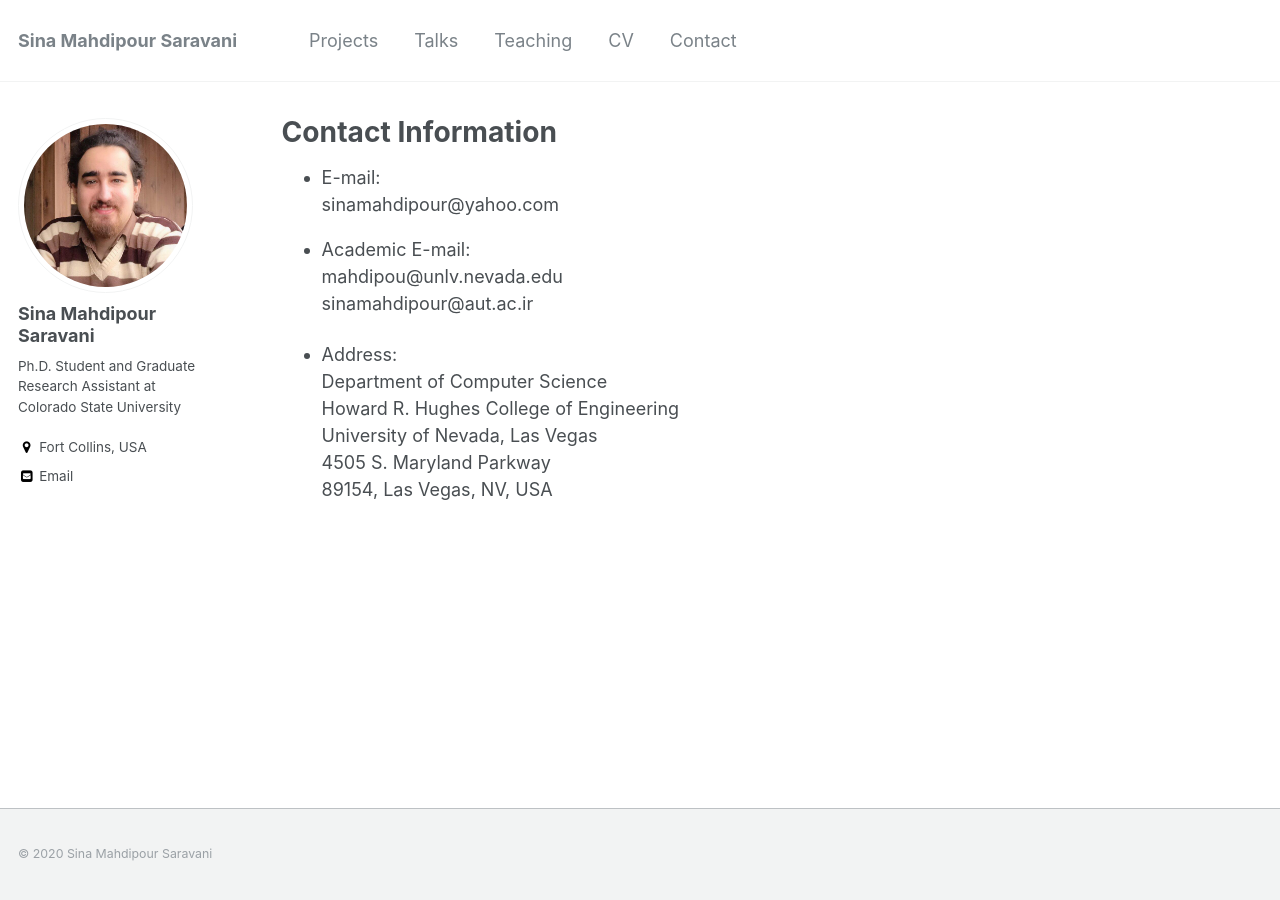
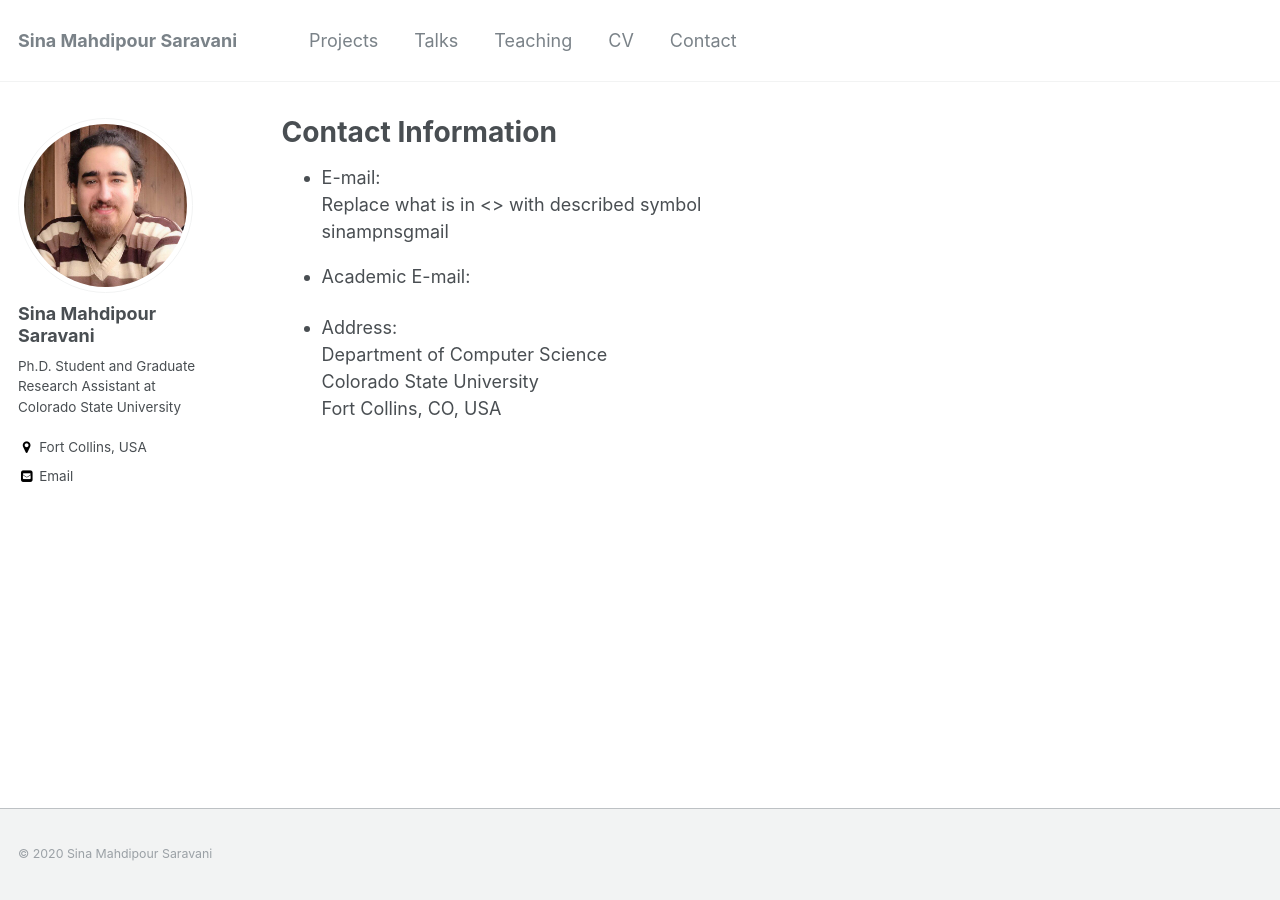
Before and after one commit to sinamps/sinamps.github.io, a Jekyll site: the page built from _pages/contact.md, in a window 1280 px wide. Built offline with Jekyll 4.4.1, drawn with Linux system fonts in a browser that asks for light colours.

Commit message:
Update contact to csu

```diff
--- a/_pages/contact.md
+++ b/_pages/contact.md
@@ -5,13 +5,11 @@ permalink: /contact/
 author_profile: true
 ---
 
-* E-mail:<br>sinamahdipour@yahoo.com
-* Academic E-mail:<br>mahdipou@unlv.nevada.edu<br>sinamahdipour@aut.ac.ir
+* E-mail:<br>Replace what is in <> with described symbol<br>sina<dot>mp<dot>ns<at sign>gmail
+* Academic E-mail:<br>
 
 
 * Address:
   <br> Department of Computer Science
-  <br> Howard R. Hughes College of Engineering
-  <br> University of Nevada, Las Vegas
-  <br> 4505 S. Maryland Parkway
-  <br> 89154, Las Vegas, NV, USA
+  <br> Colorado State University
+  <br> Fort Collins, CO, USA
```
